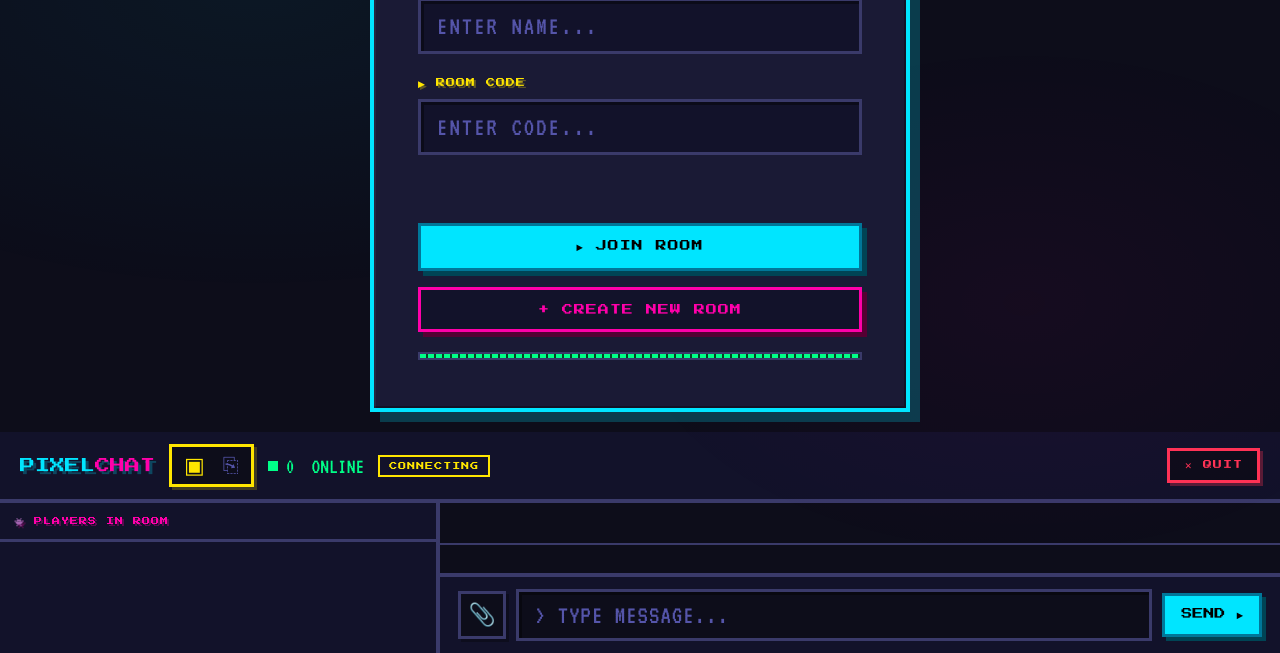
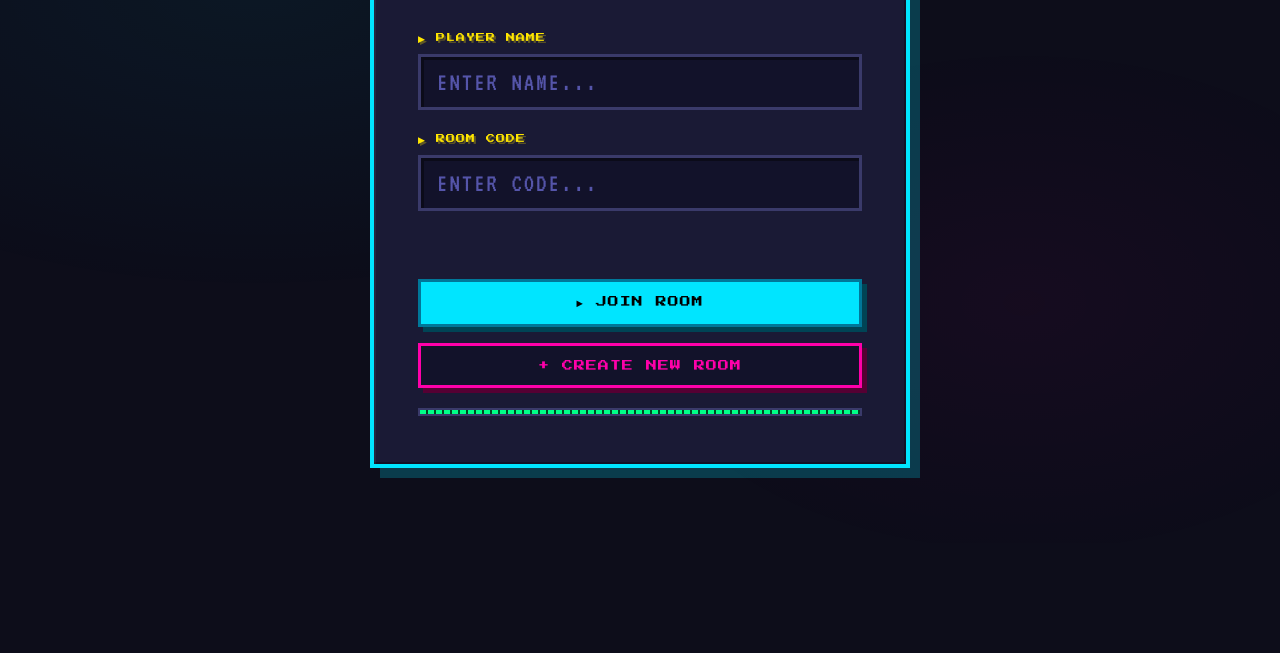
Before and after one commit to StarAttorney223/PixelChat, a website: page pixelchat.html in a window 1280 px wide. Shown: the part 257-910 px from the top of the page. After the commit the page ends 800 px from the top, so only its background shows below. Drawn offline with Linux system fonts and the light colour scheme.

Commit message:
fixed screen breaking

```diff
--- a/pixelchat.html
+++ b/pixelchat.html
@@ -128,10 +128,12 @@
   }
   @keyframes hp-fill { to{width:100%} }
 
-  /*
-     CHATROOM
 
-  #chatroom { display:none; height:100vh; flex-direction:column; position:relative; z-index:1; }
+     /* CHATROOM */
+
+      #chatroom { display:none; height:100vh; flex-direction:column; position:relative; z-index:1; }
+
+
 
   /* HEADER */
   .chat-header {
@@ -472,7 +474,8 @@
 
 <script>
 // ── CONFIG ────────────────────────────────────
-const WS_URL = "ws://localhost:3001";
+// const WS_URL = "ws://localhost:3001";
+const WS_URL = "wss://pixelchat-535b.onrender.com";
 // ─────────────────────────────────────────────
 
 const COLORS    = ["#00e5ff","#ff00aa","#ffe600","#00ff88","#ff3355","#cc88ff","#ff8800","#88ffee"];
```
